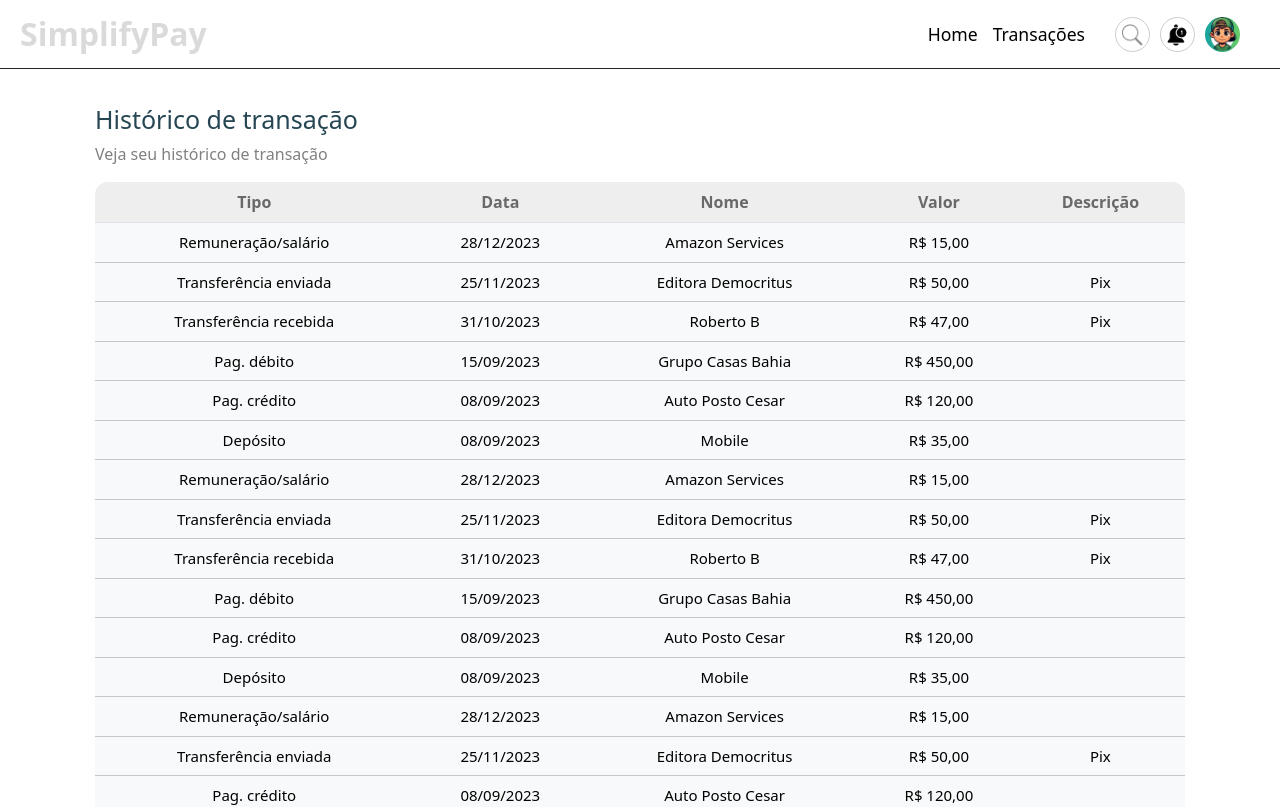
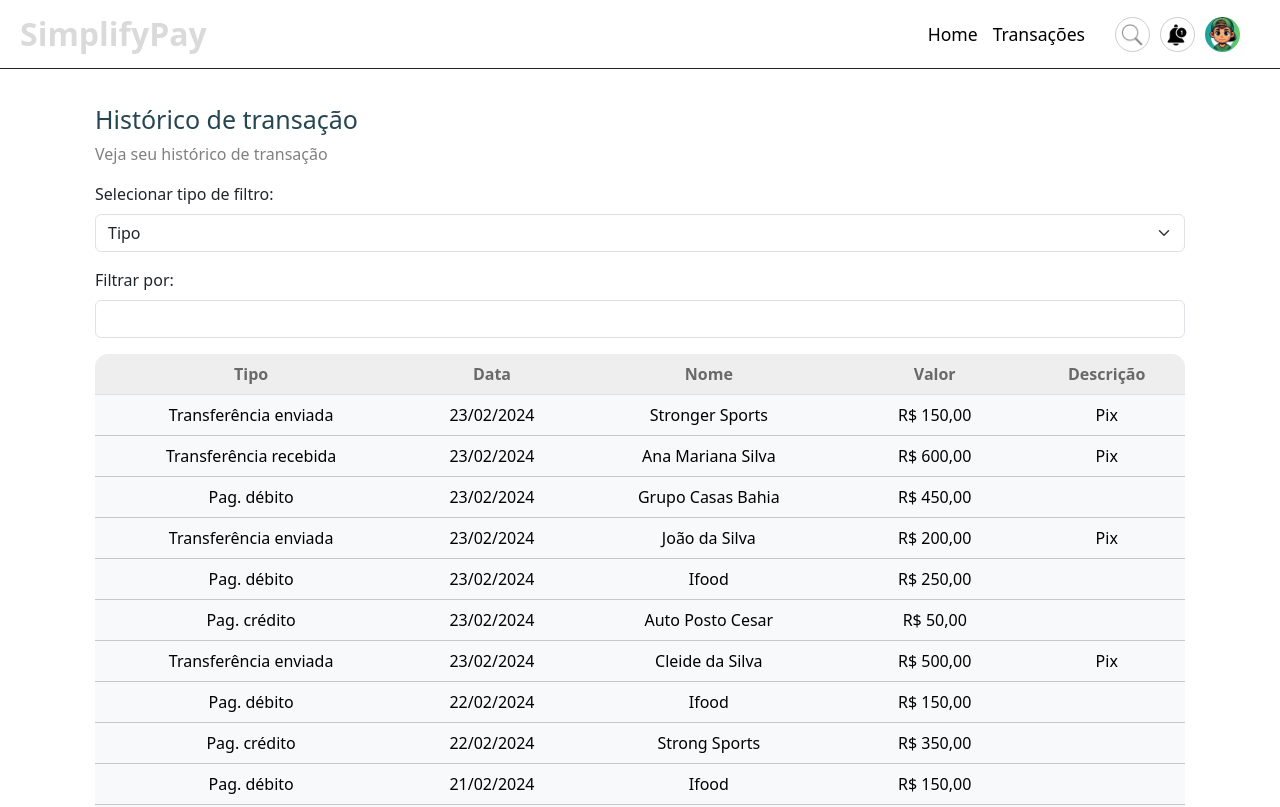
Before and after one commit to victorbiguete/ImaPayFrontEnd, an Angular app: page /transacoes in a window 1280 px wide. Shown: the top 807 px of the page. Built offline with nearby package versions, Linux system fonts and the light colour scheme.

Commit message:
criação dos filtros do histórico

```diff
--- a/src/app/componentes/transacoes/transacoes.component.html
+++ b/src/app/componentes/transacoes/transacoes.component.html
@@ -4,6 +4,25 @@
   <h2>Histórico de transação</h2>
   <p>Veja seu histórico de transação</p>
 
+  <div class="mb-3">
+    <label for="filtroTipo" class="form-label">Selecionar tipo de filtro:</label>
+    <select class="form-select" id="filtroTipo" [(ngModel)]="filtroTipo" (change)="aplicarFiltros()">
+      <option value="tipo">Tipo</option>
+      <option value="data">Data</option>
+      <option value="nome">Nome</option>
+      <option value="valor">Valor</option>
+      <option value="descricao">Descrição</option>
+    </select>
+  </div>
+
+  <div class="mb-3">
+    <label for="filtroValor" class="form-label">Filtrar por:</label>
+    <div class="input-group">
+      <input type="text" class="form-control" id="filtroValor" [(ngModel)]="filtroValor" (input)="aplicarFiltros()">
+    </div>
+  </div>
+
+  <!-- Tabela de transações -->
   <div class="table-responsive">
     <table class="table table-hover">
       <thead>
@@ -17,11 +36,11 @@
       </thead>
       <tbody class="table-light">
         <tr *ngFor="let transacao of transacoes">
-                    <th>{{transacao.tipo}}</th>
-                    <th>{{transacao.data}}</th>
-                    <th>{{transacao.nome}}</th>
-                    <th>R$ {{transacao.valor}}</th>
-                    <th>{{transacao.descricao}}</th>
+          <td>{{transacao.tipo}}</td>
+          <td>{{transacao.data}}</td>
+          <td>{{transacao.nome}}</td>
+          <td>R$ {{transacao.valor}}</td>
+          <td>{{transacao.descricao}}</td>
         </tr>
       </tbody>
     </table>
--- a/src/app/componentes/transacoes/transacoes.component.ts
+++ b/src/app/componentes/transacoes/transacoes.component.ts
@@ -1,8 +1,16 @@
-import { CommonModule, JsonPipe } from '@angular/common';
+import { CommonModule } from '@angular/common';
 import { Component } from '@angular/core';
 import { MenuComponent } from '../menu/menu.component';
 import { FormsModule } from '@angular/forms';
 
+
+interface Transacao {
+	tipo: string;
+	data: string;
+	nome: string;
+	valor: string;
+  descricao: string;
+}
 @Component({
   selector: 'app-transacoes',
   standalone: true,
@@ -16,147 +24,114 @@ export class TransacoesComponent {
   transacoes = [
     //Dados apenas para teste:
     {
-      "tipo": "Remuneração/salário",
-      "data": "28/12/2023",
-      "nome": "Amazon Services",
-      "valor": "15,00",
-      "descricao": ""
-    },
-    {
       "tipo": "Transferência enviada",
-      "data": "25/11/2023",
-      "nome": "Editora Democritus",
-      "valor": "50,00",
+      "data": "23/02/2024",
+      "nome": "Stronger Sports",
+      "valor": "150,00",
       "descricao": "Pix"
     },
     {
       "tipo": "Transferência recebida",
-      "data": "31/10/2023",
-      "nome": "Roberto B",
-      "valor": "47,00",
+      "data": "23/02/2024",
+      "nome": "Ana Mariana Silva",
+      "valor": "600,00",
       "descricao": "Pix"
     },
     {
       "tipo": "Pag. débito",
-      "data": "15/09/2023",
+      "data": "23/02/2024",
       "nome": "Grupo Casas Bahia",
       "valor": "450,00",
       "descricao": ""
     },
     {
-      "tipo": "Pag. crédito",
-      "data": "08/09/2023",
-      "nome": "Auto Posto Cesar",
-      "valor": "120,00",
+      "tipo": "Transferência enviada",
+      "data": "23/02/2024",
+      "nome": "João da Silva",
+      "valor": "200,00",
+      "descricao": "Pix"
+    },
+    {
+      "tipo": "Pag. débito",
+      "data": "23/02/2024",
+      "nome": "Ifood",
+      "valor": "250,00",
       "descricao": ""
     },
     {
-      "tipo": "Depósito",
-      "data": "08/09/2023",
-      "nome": "Mobile",
-      "valor": "35,00",
+      "tipo": "Pag. crédito",
+      "data": "23/02/2024",
+      "nome": "Auto Posto Cesar",
+      "valor": "50,00",
+      "descricao": ""
+    },
+    {
+      "tipo": "Transferência enviada",
+      "data": "23/02/2024",
+      "nome": "Cleide da Silva",
+      "valor": "500,00",
+      "descricao": "Pix"
+    },
+    {
+      "tipo": "Pag. débito",
+      "data": "22/02/2024",
+      "nome": "Ifood",
+      "valor": "150,00",
+      "descricao": ""
+    },
+    {
+      "tipo": "Pag. crédito",
+      "data": "22/02/2024",
+      "nome": "Strong Sports",
+      "valor": "350,00",
+      "descricao": ""
+    },
+    {
+      "tipo": "Pag. débito",
+      "data": "21/02/2024",
+      "nome": "Ifood",
+      "valor": "150,00",
       "descricao": ""
     },
     {
       "tipo": "Remuneração/salário",
-      "data": "28/12/2023",
+      "data": "21/02/2024",
       "nome": "Amazon Services",
-      "valor": "15,00",
+      "valor": "15.000,00",
       "descricao": ""
     },
+
     {
-      "tipo": "Transferência enviada",
-      "data": "25/11/2023",
-      "nome": "Editora Democritus",
-      "valor": "50,00",
-      "descricao": "Pix"
-    },
-    {
-      "tipo": "Transferência recebida",
-      "data": "31/10/2023",
-      "nome": "Roberto B",
-      "valor": "47,00",
-      "descricao": "Pix"
-    },
-    {
-      "tipo": "Pag. débito",
-      "data": "15/09/2023",
-      "nome": "Grupo Casas Bahia",
+      "tipo": "Pag. crédito",
+      "data": "20/02/2024",
+      "nome": "Coco Bambu",
       "valor": "450,00",
       "descricao": ""
     },
+
     {
-      "tipo": "Pag. crédito",
-      "data": "08/09/2023",
-      "nome": "Auto Posto Cesar",
-      "valor": "120,00",
+      "tipo": "Pag. débito",
+      "data": "19/02/2024",
+      "nome": "Ifood",
+      "valor": "97,45",
       "descricao": ""
-    },
-    {
-      "tipo": "Depósito",
-      "data": "08/09/2023",
-      "nome": "Mobile",
-      "valor": "35,00",
-      "descricao": ""
-    },
-    {
-      "tipo": "Remuneração/salário",
-      "data": "28/12/2023",
-      "nome": "Amazon Services",
-      "valor": "15,00",
-      "descricao": ""
-    },
-    {
-      "tipo": "Transferência enviada",
-      "data": "25/11/2023",
-      "nome": "Editora Democritus",
-      "valor": "50,00",
-      "descricao": "Pix"
-    },
-    {
-      "tipo": "Pag. crédito",
-      "data": "08/09/2023",
-      "nome": "Auto Posto Cesar",
-      "valor": "120,00",
-      "descricao": ""
-    },
-    {
-      "tipo": "Depósito",
-      "data": "08/09/2023",
-      "nome": "Mobile",
-      "valor": "35,00",
-      "descricao": ""
-    },
+    }
   ]
 
-  filtro = {
-    tipo: '',
-    data: '',
-    nome: '',
-    valor: '',
-    descricao: ''
-  };
+  transacoesOriginal: Transacao[] = [...this.transacoes];
 
-  transacoesFiltradas = this.transacoes; // Inicialmente, exibe todas as transações
+  filtroTipo: keyof Transacao = 'tipo';
+  filtroValor: any = '';
 
-  aplicarFiltro() {
-    this.transacoesFiltradas = this.transacoes.filter(transacao =>
-      transacao.tipo.includes(this.filtro.tipo) &&
-      transacao.data.includes(this.filtro.data) &&
-      transacao.nome.includes(this.filtro.nome) &&
-      transacao.valor.includes(this.filtro.valor) &&
-      transacao.descricao.includes(this.filtro.descricao)
-    );
-  }
+  aplicarFiltros(): void {
+    console.log("filtroTipo=" +this.filtroTipo)
+    if (this.filtroValor !== '') {
 
-  limparFiltro() {
-    this.filtro = {
-      tipo: '',
-      data: '',
-      nome: '',
-      valor: '',
-      descricao: ''
-    };
-    this.transacoesFiltradas = this.transacoes; // Retorna para exibir todas as transações
+      this.transacoes = this.transacoesOriginal.filter(transacao => {
+        return transacao[this.filtroTipo].toString().toLowerCase().includes(this.filtroValor.toString().toLowerCase());
+      });
+    } else {
+      this.transacoes = this.transacoesOriginal;
+    }
   }
 }
```
Lines whose indentation alone changed are shown as unchanged.
